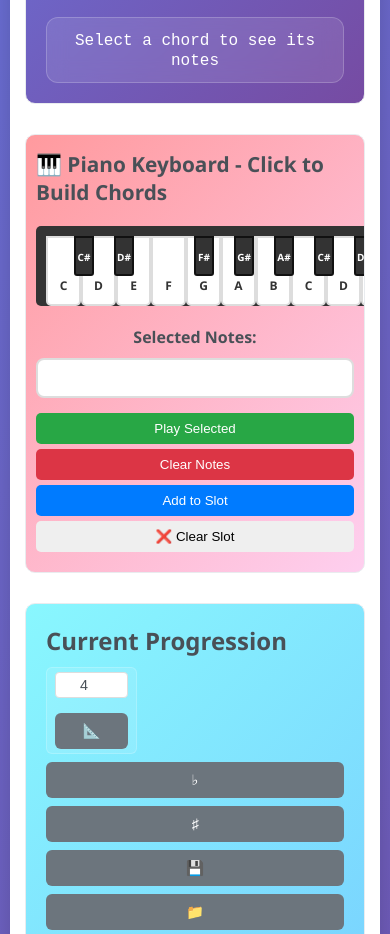
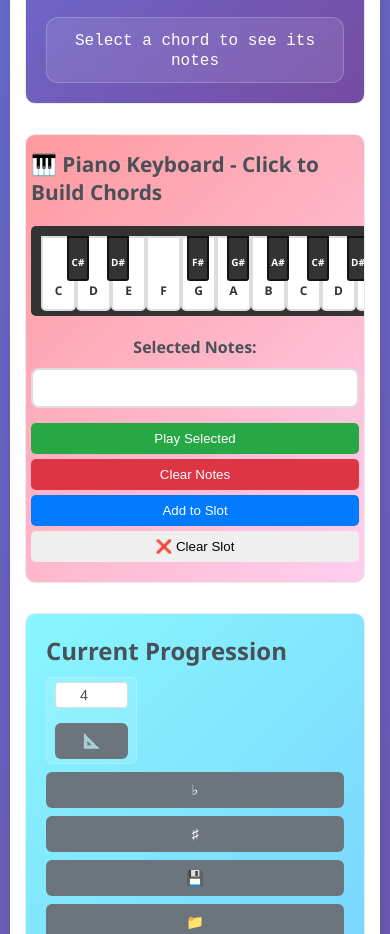
Before and after one commit to GrahamPaasch/simple-musical-accompaniment, a website: page index.html in a window 390 px wide. Shown: the part 1160-2094 px from the top of the page. Drawn offline with nearby package versions, Linux system fonts and the light colour scheme.

Commit message:
Fix music theory issues and improve keyboard responsiveness
Music Theory Fixes:
- Remove VII7 from Dominant 7th section (not functionally a dominant chord)
- Keep iim7 in Minor 7th section (correctly placed)
- Update Roman numeral mappings in both script.js and script_fixed.js

Keyboard Layout Improvements:
- Improve responsive piano keyboard for mobile devices
- Reduce min-width from 720px to 320px for better mobile fit
- Increase touch target sizes on mobile (taller keys, wider black keys)
- Better positioning and spacing for touch accessibility
- Improved tablet and mobile breakpoints

```diff
--- a/index.html
+++ b/index.html
@@ -134,7 +134,6 @@
                             <span class="category-label">Dominant 7th</span>
                             <div class="roman-numeral-buttons">
                                 <button class="roman-chord-btn" data-roman="V7" title="Dominant 7th chord">V7</button>
-                                <button class="roman-chord-btn" data-roman="VII7" title="Leading tone 7th">VII7</button>
                             </div>
                         </div>
                         <div class="chord-category">
--- a/script.js
+++ b/script.js
@@ -1540,7 +1540,6 @@ class MusicalAccompanist {
             'iiim7': { degree: 2, quality: this.key.mode === 'major' ? 'minor7' : 'major7' },
             'vim7': { degree: 5, quality: this.key.mode === 'major' ? 'minor7' : 'major7' },
             'V7': { degree: 4, quality: 'dominant7' },
-            'VII7': { degree: 6, quality: 'dominant7' },
 
             // Minor key 7th chords (explicit)
             'imaj7': { degree: 0, quality: 'minor7' },
@@ -2064,8 +2063,7 @@ class MusicalAccompanist {
                 'iim7': { roman: 'iim7', title: 'Supertonic minor 7th' },
                 'iiim7': { roman: 'iiim7', title: 'Mediant minor 7th' },
                 'vim7': { roman: 'vim7', title: 'Submediant minor 7th' },
-                'V7': { roman: 'V7', title: 'Dominant 7th chord' },
-                'VII7': { roman: 'VII7', title: 'Leading tone 7th' }
+                'V7': { roman: 'V7', title: 'Dominant 7th chord' }
             },
             minor: {
                 'Imaj7': { roman: 'imaj7', title: 'Tonic minor major 7th' },
@@ -2073,8 +2071,7 @@ class MusicalAccompanist {
                 'iim7': { roman: 'iim7b5', title: 'Supertonic half-diminished 7th' },
                 'iiim7': { roman: 'IIImaj7', title: 'Mediant major 7th' },
                 'vim7': { roman: 'VImaj7', title: 'Submediant major 7th' },
-                'V7': { roman: 'V7', title: 'Dominant 7th chord' },
-                'VII7': { roman: 'VII7', title: 'Subtonic dominant 7th' }
+                'V7': { roman: 'V7', title: 'Dominant 7th chord' }
             }
         };
 
--- a/script_fixed.js
+++ b/script_fixed.js
@@ -433,8 +433,7 @@ class MusicalAccompanist {
                 'iim7': { roman: 'iim7', title: 'Supertonic minor 7th' },
                 'iiim7': { roman: 'iiim7', title: 'Mediant minor 7th' },
                 'vim7': { roman: 'vim7', title: 'Submediant minor 7th' },
-                'V7': { roman: 'V7', title: 'Dominant 7th chord' },
-                'VII7': { roman: 'VII7', title: 'Leading tone 7th' }
+                'V7': { roman: 'V7', title: 'Dominant 7th chord' }
             },
             minor: {
                 'Imaj7': { roman: 'imaj7', title: 'Tonic minor major 7th' },
@@ -442,8 +441,7 @@ class MusicalAccompanist {
                 'iim7': { roman: 'iim7b5', title: 'Supertonic half-diminished 7th' },
                 'iiim7': { roman: 'IIImaj7', title: 'Mediant major 7th' },
                 'vim7': { roman: 'VImaj7', title: 'Submediant major 7th' },
-                'V7': { roman: 'V7', title: 'Dominant 7th chord' },
-                'VII7': { roman: 'VII7', title: 'Subtonic dominant 7th' }
+                'V7': { roman: 'V7', title: 'Dominant 7th chord' }
             }
         };
 
--- a/styles.css
+++ b/styles.css
@@ -506,12 +506,14 @@ section h2 {
     position: relative;
     height: 120px;
     max-width: 720px;
-    min-width: 720px;
+    min-width: 320px; /* Changed from 720px to allow mobile flexibility */
+    width: 100%; /* Add responsive width */
     margin: 20px auto;
     background: #333;
     border-radius: 5px;
     padding: 10px;
     overflow-x: auto;
+    box-sizing: border-box; /* Ensure padding is included in width */
 }
 
 .piano-keys {
@@ -754,7 +756,7 @@ footer {
 /* Tablet responsive adjustments */
 @media (max-width: 1024px) and (min-width: 769px) {
     .piano-keyboard {
-        min-width: 640px;
+        min-width: 520px; /* Reduced for better tablet fit */
         max-width: 640px;
         overflow-x: auto;
     }
@@ -867,15 +869,15 @@ footer {
     }
 
     .piano-keyboard {
-        min-width: 560px;
+        min-width: 490px; /* Better fit for mobile, 14 * 35px */
         max-width: none;
-        height: 100px;
+        height: 90px; /* Slightly taller for easier touch */
         margin: 20px 0;
     }
 
     .piano-section {
         overflow-x: auto;
-        padding: 15px 10px;
+        padding: 15px 5px; /* Reduced padding for mobile */
     }
 
     .key.white {
@@ -1039,12 +1041,13 @@ footer {
     }
 
     .piano-keyboard {
-        height: 80px;
+        height: 90px; /* Better for touch */
+        min-width: 490px; /* 14 * 35px for proper spacing */
     }
 
     .key.white {
         width: 35px;
-        height: 70px;
+        height: 75px; /* Slightly taller for easier touch */
     }
 
     .key.white:nth-child(1) { left: 0; }
@@ -1063,20 +1066,20 @@ footer {
     .key.white:nth-child(14) { left: 455px; }
 
     .key.black {
-        width: 20px;
-        height: 40px;
-    }
-
-    .key.black[data-note="C#4"] { left: 28px; }
-    .key.black[data-note="D#4"] { left: 68px; }
-    .key.black[data-note="F#4"] { left: 148px; }
-    .key.black[data-note="G#4"] { left: 188px; }
-    .key.black[data-note="A#4"] { left: 228px; }
-    .key.black[data-note="C#5"] { left: 268px; }
-    .key.black[data-note="D#5"] { left: 308px; }
-    .key.black[data-note="F#5"] { left: 388px; }
-    .key.black[data-note="G#5"] { left: 428px; }
-    .key.black[data-note="A#5"] { left: 468px; }
+        width: 22px; /* Slightly wider for better touch */
+        height: 45px; /* Slightly taller for better touch */
+    }
+
+    .key.black[data-note="C#4"] { left: 26px; }
+    .key.black[data-note="D#4"] { left: 66px; }
+    .key.black[data-note="F#4"] { left: 146px; }
+    .key.black[data-note="G#4"] { left: 186px; }
+    .key.black[data-note="A#4"] { left: 226px; }
+    .key.black[data-note="C#5"] { left: 266px; }
+    .key.black[data-note="D#5"] { left: 306px; }
+    .key.black[data-note="F#5"] { left: 386px; }
+    .key.black[data-note="G#5"] { left: 426px; }
+    .key.black[data-note="A#5"] { left: 466px; }
 
     .chord-builder button {
         display: block;
```
